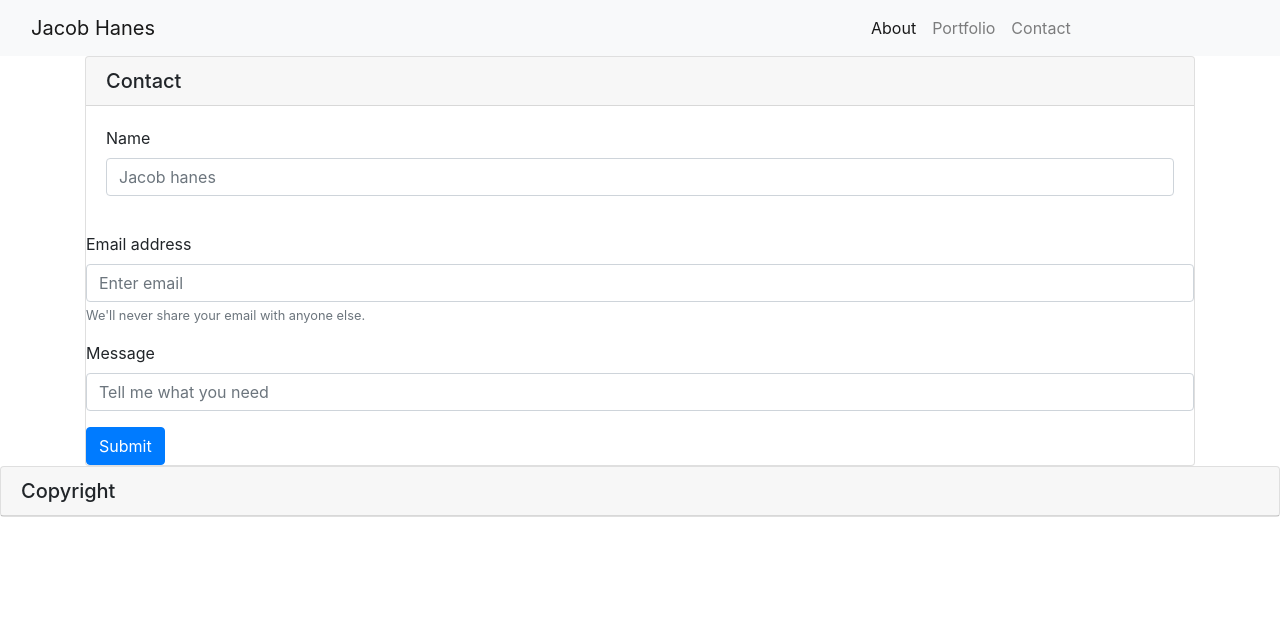
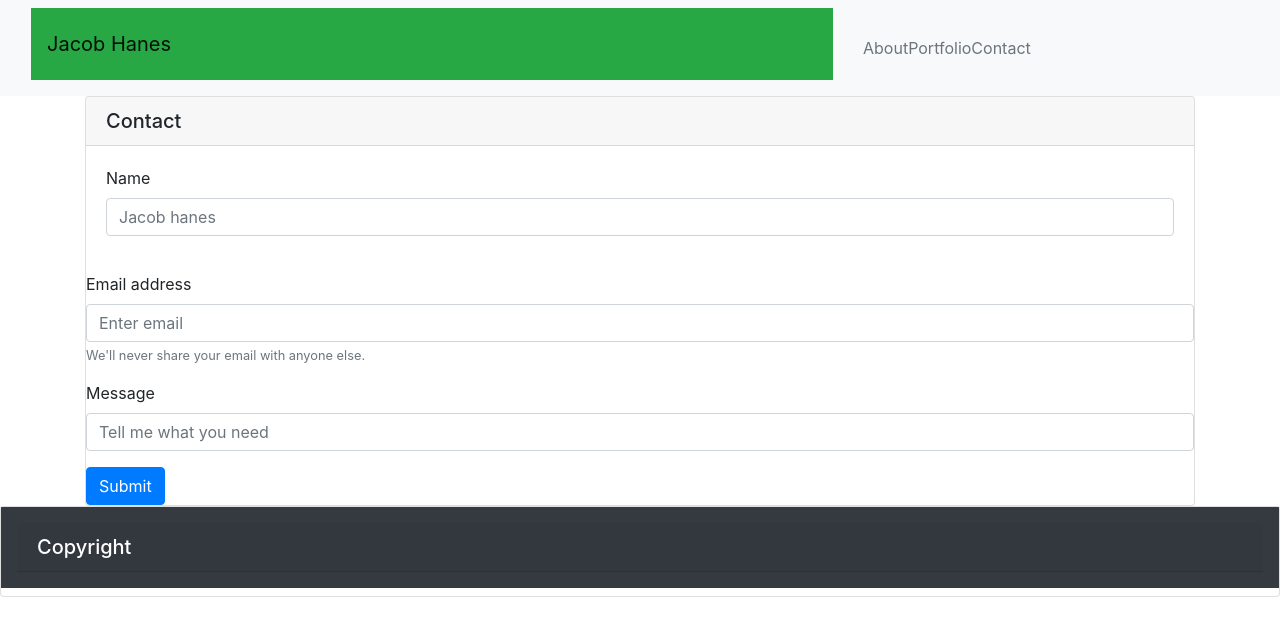
Before and after one commit to jacobhanes/Bootstrap-Portfolio, a plain HTML site: page contact.html in a window 1280 px wide. Drawn offline with nearby package versions, Linux system fonts and the light colour scheme.

Commit message:
added bg color to footer

```diff
--- a/contact.html
+++ b/contact.html
@@ -2,6 +2,7 @@
 <html>
 
 <head>
+    <meta name="viewport" content="width=device-width, initial-scale=1, shrink-to-fit=no">
     <title>hw 2</title>
     <link rel="stylesheet" href="https://stackpath.bootstrapcdn.com/bootstrap/4.3.1/css/bootstrap.min.css"
         integrity="sha384-ggOyR0iXCbMQv3Xipma34MD+dH/1fQ784/j6cY/iJTQUOhcWr7x9JvoRxT2MZw1T" crossorigin="anonymous">
@@ -12,7 +13,9 @@
         <div class="col-sm-12" class="col-lg-12">
             <nav class="navbar navbar-expand-lg navbar-light bg-light">
                 <div class="col-sm-8" class="col-lg-8">
-                    <a class="navbar-brand" href="#">Jacob Hanes</a>
+                    <div class="p-3 mb-2 bg-success text-white">
+                        <a class="navbar-brand" href="#">Jacob Hanes</a>
+                    </div>
                 </div>
                 <div class="col-sm-4" class="col-lg-4">
                     <button class="navbar-toggler" type="button" data-toggle="collapse"
@@ -22,10 +25,9 @@
                     </button>
                     <div class="collapse navbar-collapse" id="navbarNavAltMarkup">
                         <div class="navbar-nav">
-                            <a class="nav-item nav-link active" href="index.html">About <span
-                                    class="sr-only">(current)</span></a>
-                            <a class="nav-item nav-link" href="portfolio.html">Portfolio</a>
-                            <a class="nav-item nav-link" href="contact.html">Contact</a>
+                            <a class="text-secondary" href="index.html">About <span class="sr-only">(current)</span></a>
+                            <a class="text-secondary" href="portfolio.html">Portfolio</a>
+                            <a class="text-secondary" href="contact.html">Contact</a>
                         </div>
                     </div>
                 </div>
@@ -88,7 +90,9 @@
     <div class="row">
         <div class="col-sm-12" class="col-lg-12">
             <div class="card">
-                <h5 class="card-header">Copyright</h5>
+                <div class="p-3 mb-2 bg-dark text-white">
+                    <h5 class="card-header">Copyright</h5>
+                </div>
             </div>
         </div>
 </body>
```
Also changed, not shown: index.html (+7 -5 lines), portfolio.html (+7 -5 lines).
